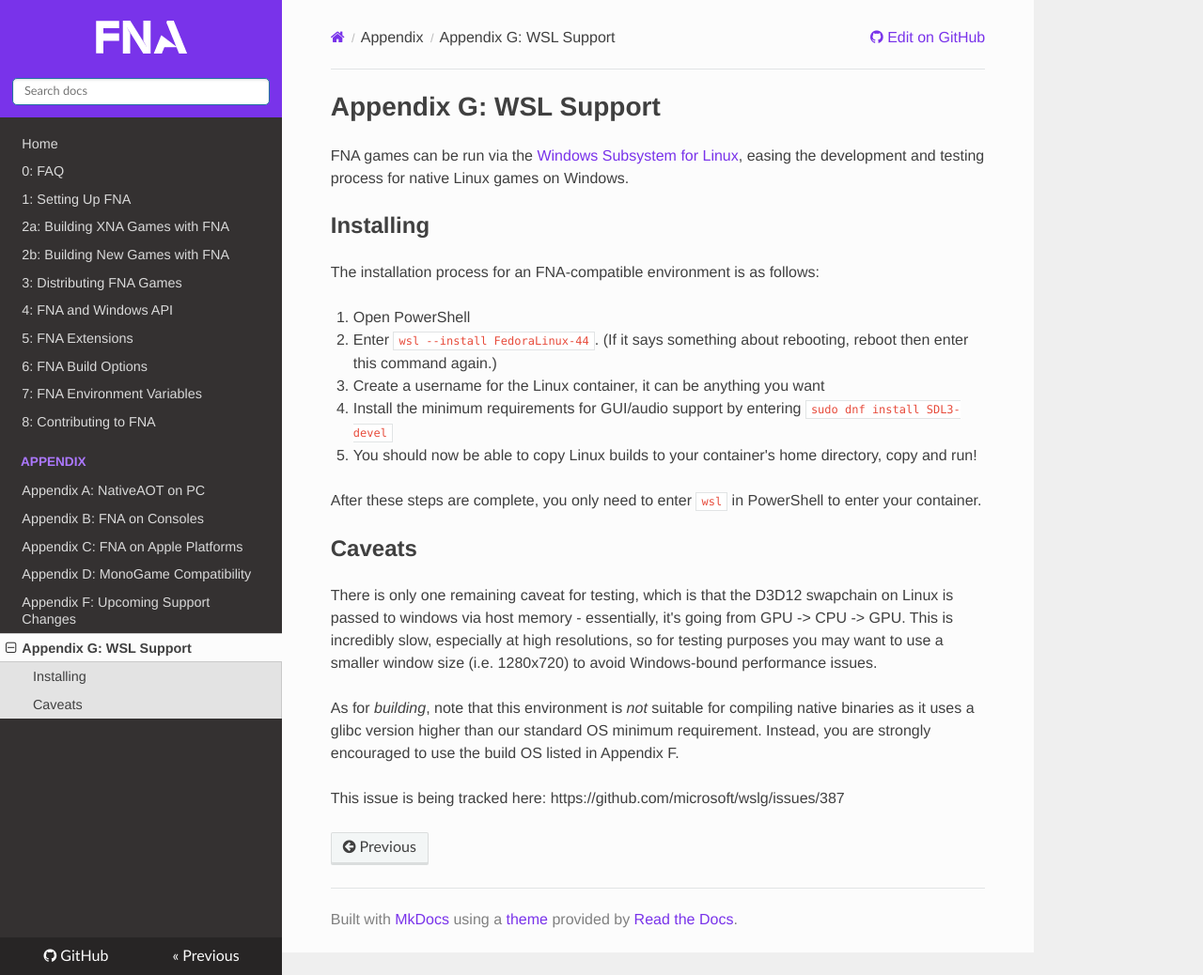
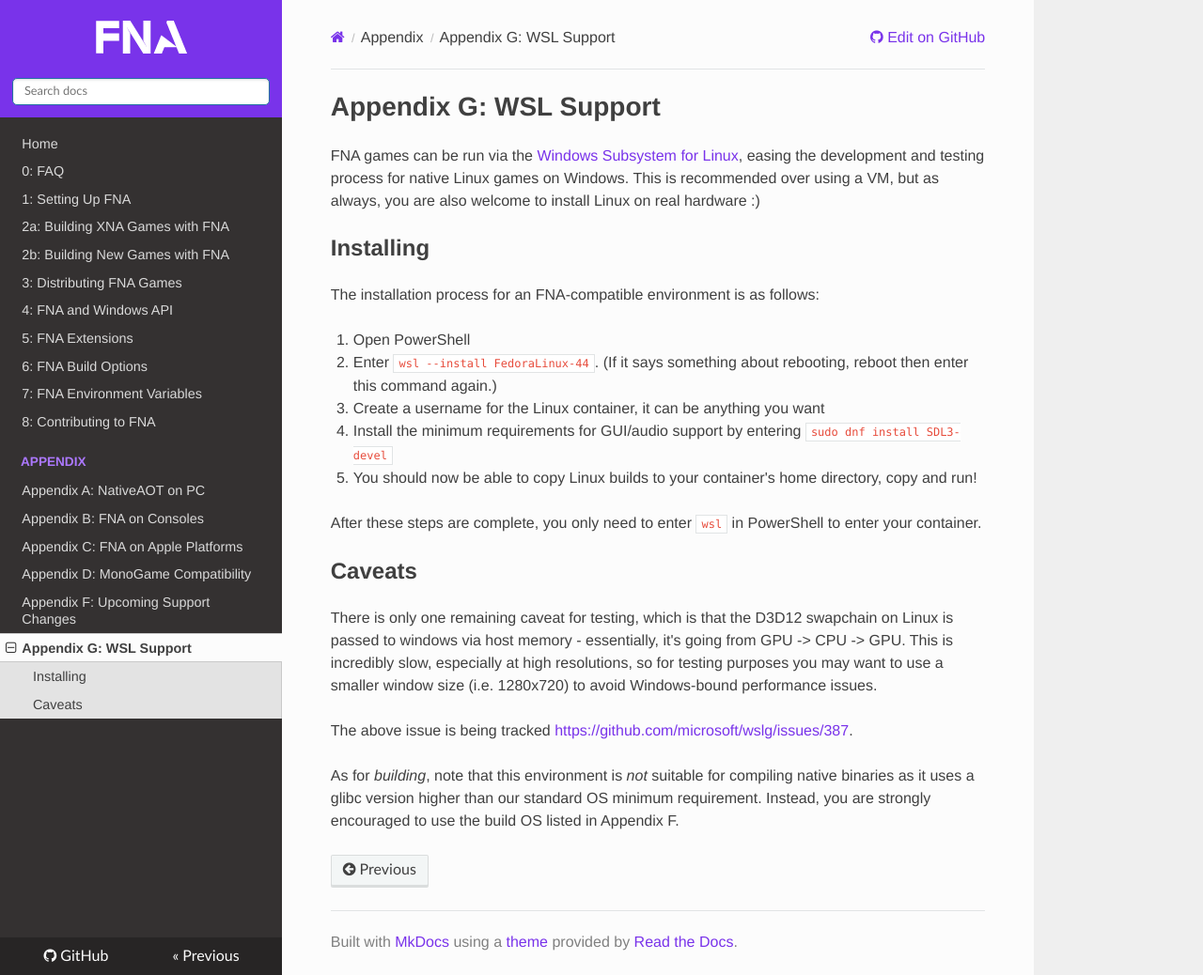
Before and after one commit to FNA-XNA/docs, an MkDocs documentation site: the page built from docs/appendix/Appendix-G:-WSL-Support.md, in a window 1280 px wide and 1038 px high. Shown: the whole window at 94% size. Built offline with MkDocs 1.6.1, drawn with Linux system fonts in a browser that asks for light colours; nearby versions of some CDN libraries.

Commit message:
Fix WSL caveat paragraph order, add note about WSL > VMs

```diff
--- a/docs/appendix/Appendix-G:-WSL-Support.md
+++ b/docs/appendix/Appendix-G:-WSL-Support.md
@@ -1,6 +1,6 @@
 # Appendix G: WSL Support
 
-FNA games can be run via the [Windows Subsystem for Linux](https://learn.microsoft.com/en-us/windows/wsl/about), easing the development and testing process for native Linux games on Windows.
+FNA games can be run via the [Windows Subsystem for Linux](https://learn.microsoft.com/en-us/windows/wsl/about), easing the development and testing process for native Linux games on Windows. This is recommended over using a VM, but as always, you are also welcome to install Linux on real hardware :)
 
 ## Installing
 
@@ -18,6 +18,6 @@
 
 There is only one remaining caveat for testing, which is that the D3D12 swapchain on Linux is passed to windows via host memory - essentially, it's going from GPU -> CPU -> GPU. This is incredibly slow, especially at high resolutions, so for testing purposes you may want to use a smaller window size (i.e. 1280x720) to avoid Windows-bound performance issues.
 
+The above issue is being tracked [https://github.com/microsoft/wslg/issues/387](here).
+
 As for _building_, note that this environment is _not_ suitable for compiling native binaries as it uses a glibc version higher than our standard OS minimum requirement. Instead, you are strongly encouraged to use the build OS listed in Appendix F.
-
-This issue is being tracked here: https://github.com/microsoft/wslg/issues/387
```
